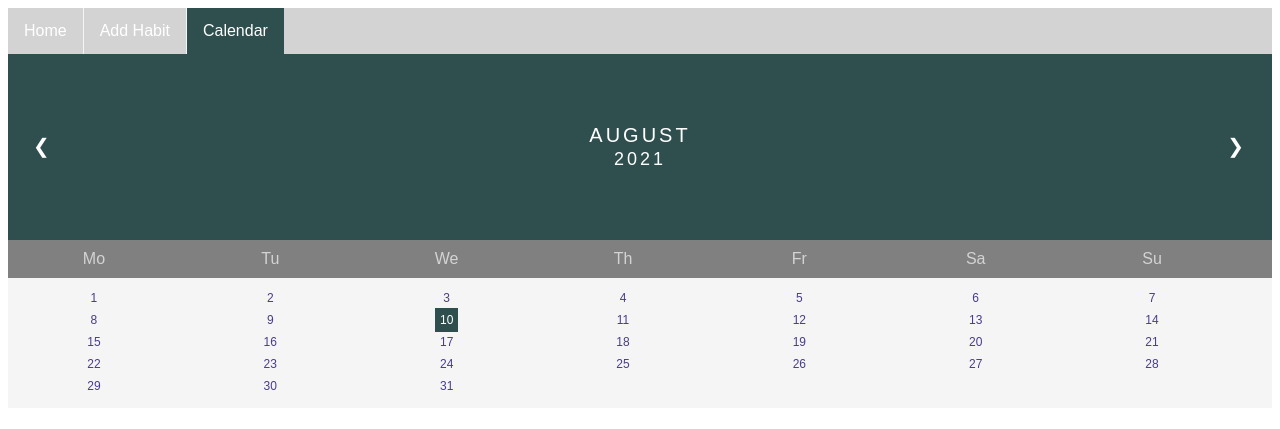
After one commit to kaimikan/habit-tracker, a PHP site: page /calendar.php in a window 1280 px wide. The commit adds this page. Shown: the top 429 px of the page. Run offline with PHP 8.4, Linux system fonts and the light colour scheme.

Commit message:
Calendar Template and Styling

```diff
--- /dev/null
+++ b/calendar.php
@@ -0,0 +1,67 @@
+<!DOCTYPE html>
+<html>
+<head>
+  <script src="menu.js" active="calendar"></script>
+  <link rel="stylesheet" href="css/calendar_style.css">
+  <style>
+  </style>
+</head>
+<body>
+
+<div class="month">
+  <ul>
+    <li class="prev">&#10094;</li>
+    <li class="next">&#10095;</li>
+    <li>
+      August<br>
+      <span style="font-size:18px">2021</span>
+    </li>
+  </ul>
+</div>
+
+<ul class="weekdays">
+  <li>Mo</li>
+  <li>Tu</li>
+  <li>We</li>
+  <li>Th</li>
+  <li>Fr</li>
+  <li>Sa</li>
+  <li>Su</li>
+</ul>
+
+<ul class="days">
+  <li>1</li>
+  <li>2</li>
+  <li>3</li>
+  <li>4</li>
+  <li>5</li>
+  <li>6</li>
+  <li>7</li>
+  <li>8</li>
+  <li>9</li>
+  <li><span class="current">10</span></li>
+  <li>11</li>
+  <li>12</li>
+  <li>13</li>
+  <li>14</li>
+  <li>15</li>
+  <li>16</li>
+  <li>17</li>
+  <li>18</li>
+  <li>19</li>
+  <li>20</li>
+  <li>21</li>
+  <li>22</li>
+  <li>23</li>
+  <li>24</li>
+  <li>25</li>
+  <li>26</li>
+  <li>27</li>
+  <li>28</li>
+  <li>29</li>
+  <li>30</li>
+  <li>31</li>
+</ul>
+
+</body>
+</html>
--- /dev/null
+++ b/css/calendar_style.css
@@ -0,0 +1,75 @@
+* {
+  box-sizing: border-box;
+}
+
+ul {
+  list-style-type: none;
+}
+
+body {
+  font-family: Arial, Helvetica, sans-serif;
+}
+
+.month {
+  padding: 70px 25px;
+  width: 100%;
+  background: darkslategrey;
+  text-align: center;
+}
+
+.month ul {
+  margin: 0;
+  padding: 0;
+}
+
+.month ul li {
+  color: white;
+  font-size: 20px;
+  text-transform: uppercase;
+  letter-spacing: 3px;
+}
+
+.month .prev {
+  float: left;
+  padding-top: 10px;
+}
+
+.month .next {
+  float: right;
+  padding-top: 10px;
+}
+
+.weekdays {
+  margin: 0;
+  padding: 10px 0;
+  background-color: gray;
+}
+
+.weekdays li {
+  display: inline-block;
+  width: 13.6%;
+  color: lightgray;
+  text-align: center;
+}
+
+.days {
+  padding: 10px 0;
+  background: whitesmoke;
+  margin: 0;
+}
+
+.days li {
+  list-style-type: none;
+  display: inline-block;
+  width: 13.6%;
+  text-align: center;
+  margin-bottom: 5px;
+  font-size:12px;
+  color: darkslateblue;
+}
+
+.days li .current {
+  padding: 5px;
+  background: darkslategrey;
+  color: white !important
+}
--- a/menu.js
+++ b/menu.js
@@ -1,6 +1,6 @@
 const style = document.createElement('style');
 style.innerHTML = `
-ul {
+ul.menu {
   font-family: Arial, Helvetica, sans-serif;
   list-style-type: none;
   margin: 0;
@@ -9,16 +9,16 @@ ul {
   background-color: lightgray;
 }
 
-li {
+li.menu {
   float: left;
   border-right:1px solid whitesmoke;
 }
 
-li:last-child {
+li.menu:last-child {
   border-right: none;
 }
 
-li a {
+li.menu a {
   display: block;
   color: white;
   text-align: center;
@@ -26,7 +26,7 @@ li a {
   text-decoration: none;
 }
 
-li a:hover:not(.active) {
+li.menu a:hover:not(.active) {
   background-color: grey;
 }
 
@@ -43,21 +43,25 @@ var activePage = document.currentScript.getAttribute('active');
 
 var homeClass = '';
 var creationClass = '';
+var calendarClass = '';
 
-(activePage == 'home') ? homeClass = 'active' : (activePage == '-' ? creationClass = '' : creationClass = 'active'); //<- lol, sinning
+(activePage == 'home') ? homeClass = 'active' : (activePage == '-' ? creationClass = '' : (activePage == 'creation' ? creationClass = 'active' : calendarClass="active")); //<- lol, sinning
 
 
-var homeLink = '<li><a href="home.php" class="' + homeClass + '">Home</a></li>';
-var creationLink = '<li><a href="habit_creation.html" class="' + creationClass + '">Add Habit</a></li>';
+var homeLink = '<li class="menu"><a href="home.php" class="' + homeClass + '">Home</a></li>';
+var creationLink = '<li class="menu"><a href="habit_creation.html" class="' + creationClass + '">Add Habit</a></li>';
+var calendarLink = '<li class="menu"><a href="calendar.php" class="' + calendarClass + '">Calendar</a></li>';
 
 document.write(`
-<ul>
+<ul class='menu'>
     `
     +
     homeLink
     +
     creationLink
     +
+    calendarLink
+    +
     `
 </ul>
 `);
```
Also changed, not shown: css/style.css (line endings or trailing spaces).
